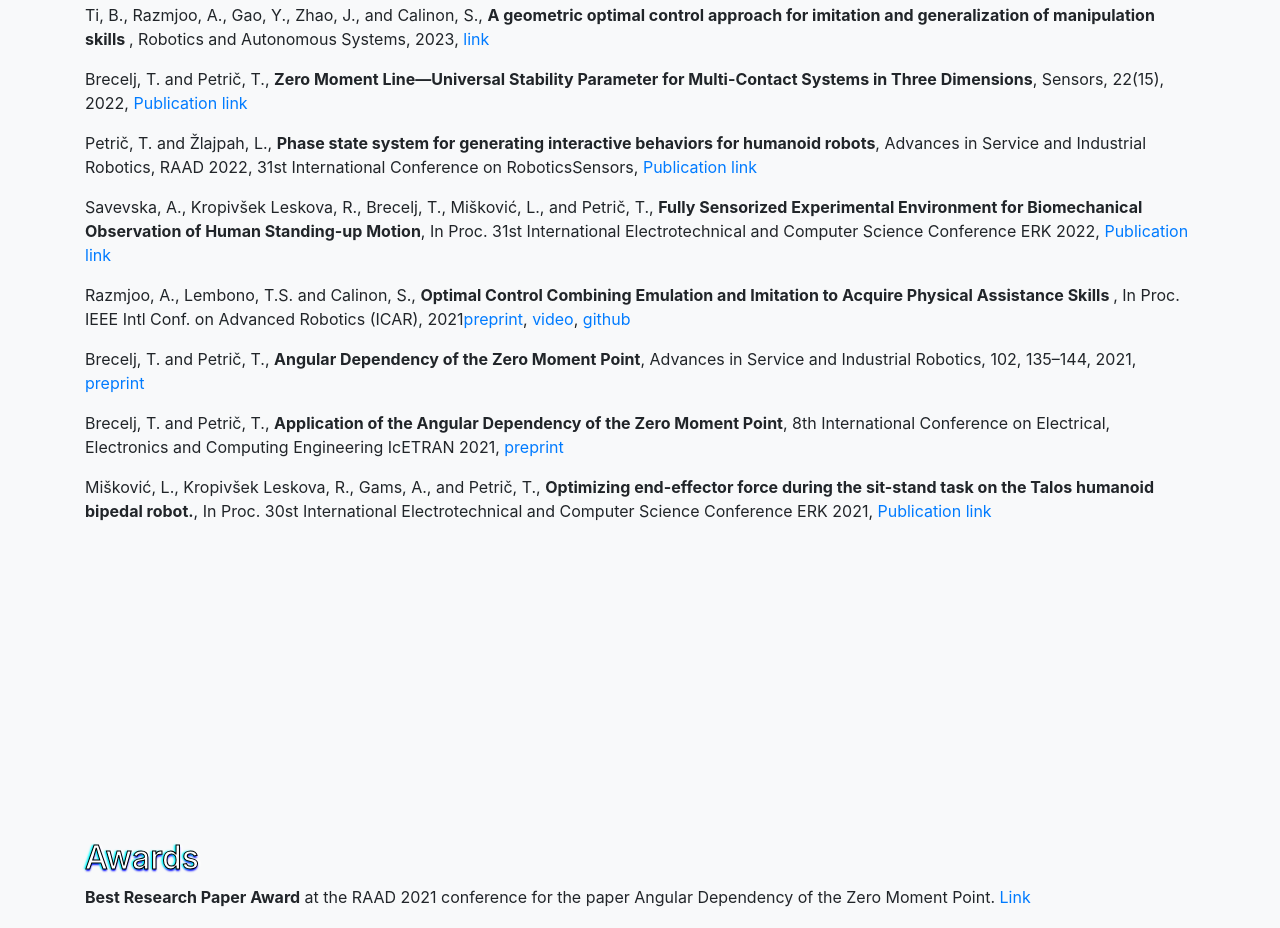
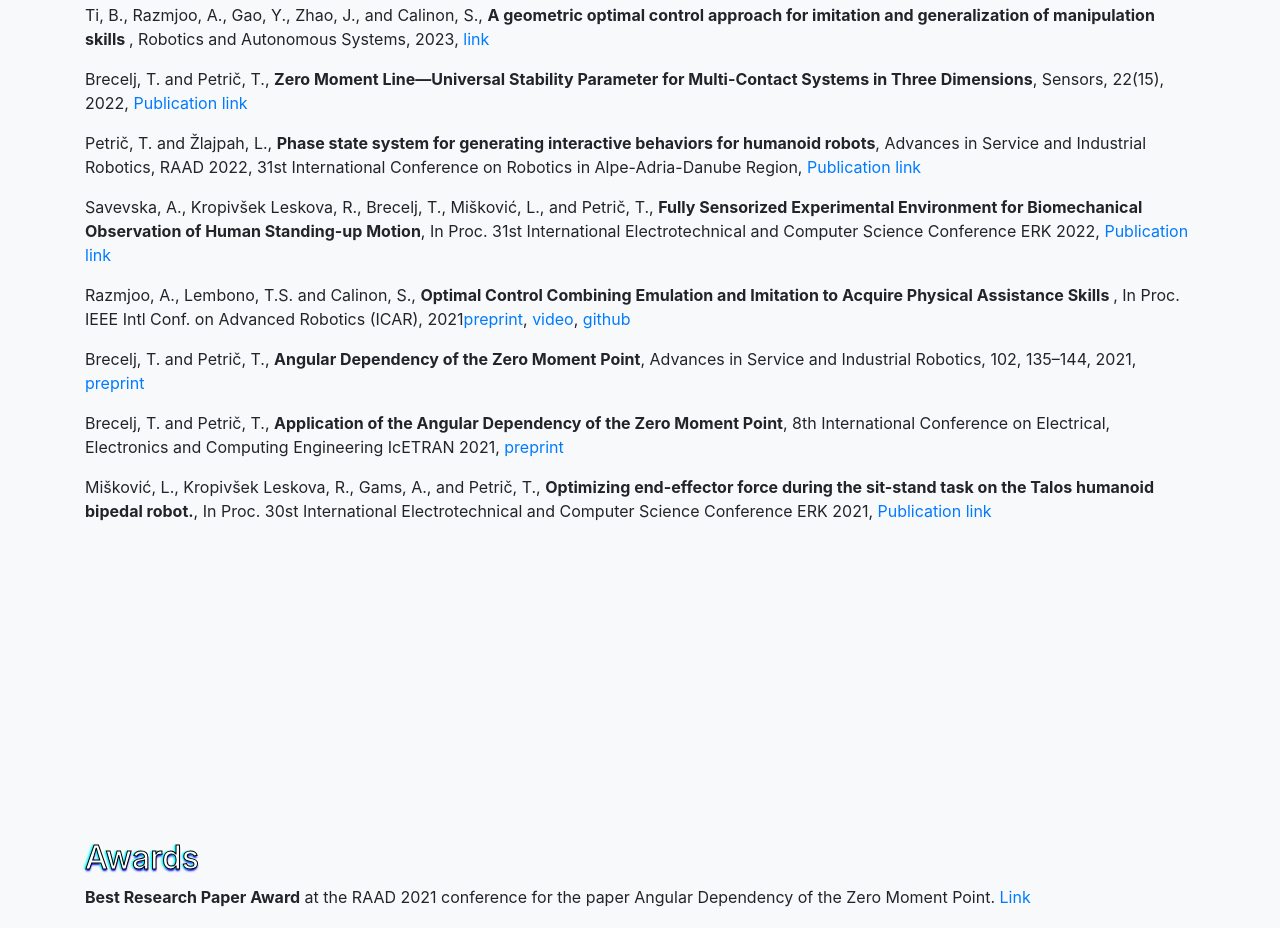
Before and after one commit to switch-project/switch-project.github.io, a website with bundled scripts: page index.htm in a window 1280 px wide. Shown: the part 2439-3367 px from the top of the page. Built offline with nearby package versions, Linux system fonts and the light colour scheme.

Commit message:
Update index.htm
reference update - error in raad 2022

```diff
--- a/index.htm
+++ b/index.htm
@@ -82,7 +82,7 @@
 <p>Razmjoo, A. and Brecelj, T. and Savevska, K. and Ude, A. and Petric, T. and Calinon, S., <b>Learning Joint Space Reference Manifold for Reliable Physical Assistance </b>, In Proc. IEEE/RSJ Intl Conf. on Intelligent Robots and Systems (IROS), 2023, <a href="https://publications.idiap.ch/attachments/papers/2023/Razmjoo_IROS_2023.pdf">preprint</a>, <a href="https://www.youtube.com/watch?v=GQAad6GFPlE">video</a>, <a href="https://www.dropbox.com/sh/5v774087tdddkbj/AACX07wnUdCV3ha2_WdI5rlNa?dl=0&preview=IROS-EPHRC+2023+4.pdf">workshop</a></p>
 <p>Ti, B., Razmjoo, A., Gao, Y., Zhao, J., and Calinon, S., <b>A geometric optimal control approach for imitation and generalization of manipulation skills </b>, Robotics and Autonomous Systems, 2023, <a href="https://www.sciencedirect.com/science/article/abs/pii/S0921889023000520">link</a>
 <p>Brecelj, T. and Petrič, T., <b>Zero Moment Line—Universal Stability Parameter for Multi-Contact Systems in Three Dimensions</b>, Sensors, 22(15), 2022, <a href="https://doi.org/10.3390/s22155656">Publication link</a></p>
-<p>Petrič, T. and Žlajpah, L., <b>Phase state system for generating interactive behaviors for humanoid robots</b>, Advances in Service and Industrial Robotics, RAAD 2022, 31st International Conference on RoboticsSensors, <a href="https://link.springer.com/chapter/10.1007/978-3-031-04870-8_58">Publication link</a></p>
+<p>Petrič, T. and Žlajpah, L., <b>Phase state system for generating interactive behaviors for humanoid robots</b>, Advances in Service and Industrial Robotics, RAAD 2022, 31st International Conference on Robotics in Alpe-Adria-Danube Region, <a href="https://link.springer.com/chapter/10.1007/978-3-031-04870-8_58">Publication link</a></p>
 <p>Savevska, A., Kropivšek Leskova, R., Brecelj, T., Mišković, L., and Petrič, T., <b>Fully Sensorized Experimental
 Environment for Biomechanical Observation of Human Standing-up Motion</b>, In Proc. 31st International Electrotechnical and Computer Science Conference ERK 2022, <a href="https://erk.fe.uni-lj.si/2022/erk22.pdf">Publication link</a></p>
 <p>Razmjoo, A., Lembono, T.S. and Calinon, S., <b>Optimal Control Combining Emulation and Imitation to Acquire Physical Assistance Skills </b>, In Proc. IEEE Intl Conf. on Advanced Robotics (ICAR), 2021<a href="https://publications.idiap.ch/attachments/papers/2021/Razmjoo_ICAR_2021.pdf">preprint</a>, <a href="https://youtu.be/K8fQ43UN92E">video</a>, <a href="https://github.com/amirrazmjoo/Optimal-Control-Combining-Emulation-and-Imitation-to-Acquire-Physical-Assistance-Skills">github</a></p>
```
